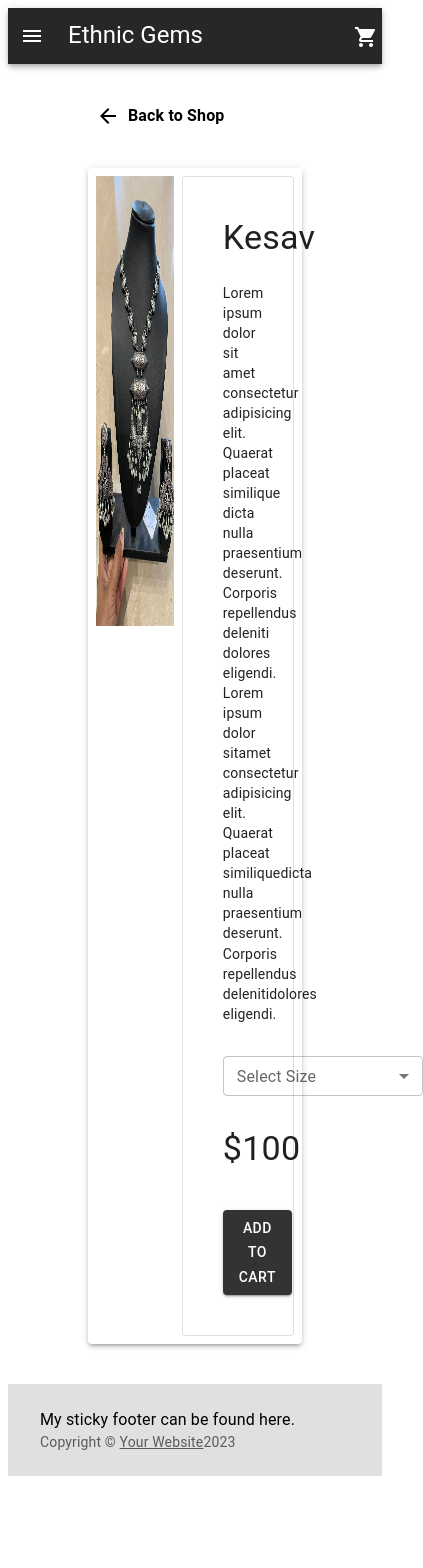
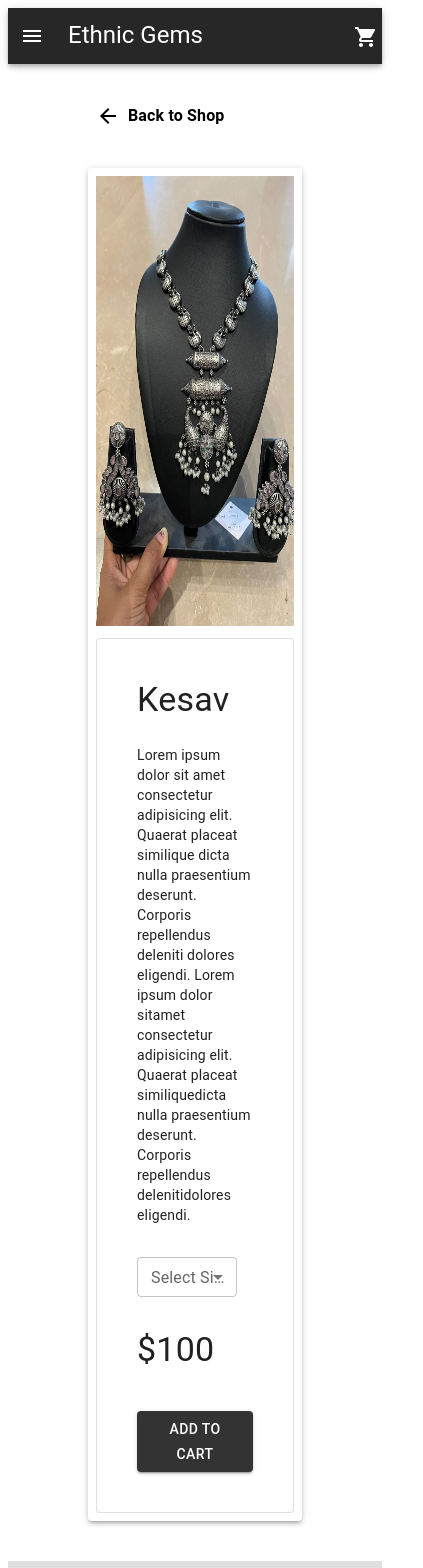
Before and after one commit to arasidobariya/ethnicGems, a React (Create React App) app: page /products/10 in a window 390 px wide. Shown: the top 1568 px of the page, 423 px wide, since content can reach past the window. Before the commit the page ends 1484 px from the top, so only its background shows below. Built offline with nearby package versions, Linux system fonts and the light colour scheme.

Commit message:
add responsive layout in productdetail page

```diff
--- a/src/components/Home.js
+++ b/src/components/Home.js
@@ -34,7 +34,7 @@ function Home() {
       <Card
         sx={{
           display: "flex",
-          margin: 5,
+          margin: 2,
         }}
       >
         <Grid container>
--- a/src/components/ProductDetail.js
+++ b/src/components/ProductDetail.js
@@ -30,10 +30,7 @@ function ProductDetail() {
         >
           <ArrowBackIcon sx={{ px: 1 }}></ArrowBackIcon>
           <StyledLink to={"/categories/" + item.category}>
-            {" "}
-            <Typography sx={{ fontWeight: "bold" }}>
-              Back to Shop
-            </Typography>{" "}
+            <Typography sx={{ fontWeight: "bold" }}>Back to Shop</Typography>{" "}
           </StyledLink>
         </Box>
         <Paper
@@ -45,7 +42,7 @@ function ProductDetail() {
         >
           {}
           <Grid container spacing={1}>
-            <Grid item xs={5}>
+            <Grid item xs={12} sm={5}>
               <img
                 src={item.src}
                 height="450px"
@@ -54,14 +51,17 @@ function ProductDetail() {
               />
             </Grid>
 
-            <Grid item xs={7}>
+            <Grid item xs={12} sm={7}>
               <Paper variant="outlined" sx={{ p: 5 }}>
                 <Typography variant="h4">{item.title}</Typography>
                 <Typography variant="body2" sx={{ my: 3 }}>
                   {item.description}
                 </Typography>
                 <Box>
-                  <FormControl sx={{ my: 1, minWidth: 200 }} size="small">
+                  <FormControl
+                    sx={{ my: 1, minWidth: 100, maxWidth: 200 }}
+                    size="small"
+                  >
                     <InputLabel>Select Size</InputLabel>
                     <Select
                       value={size}
```
